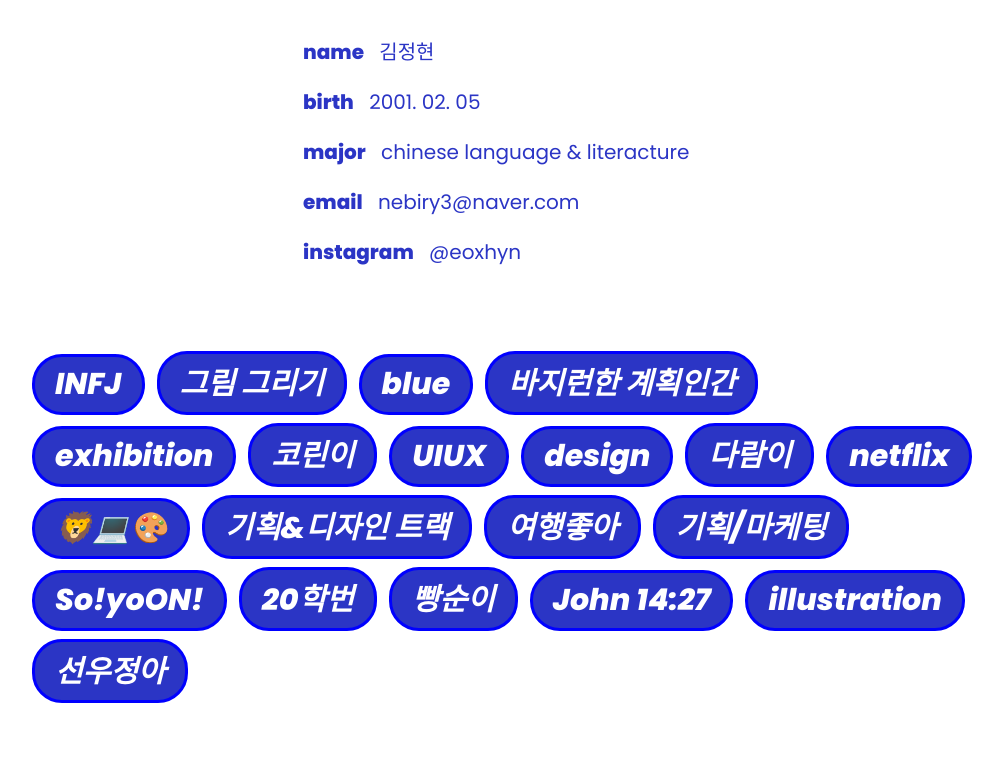
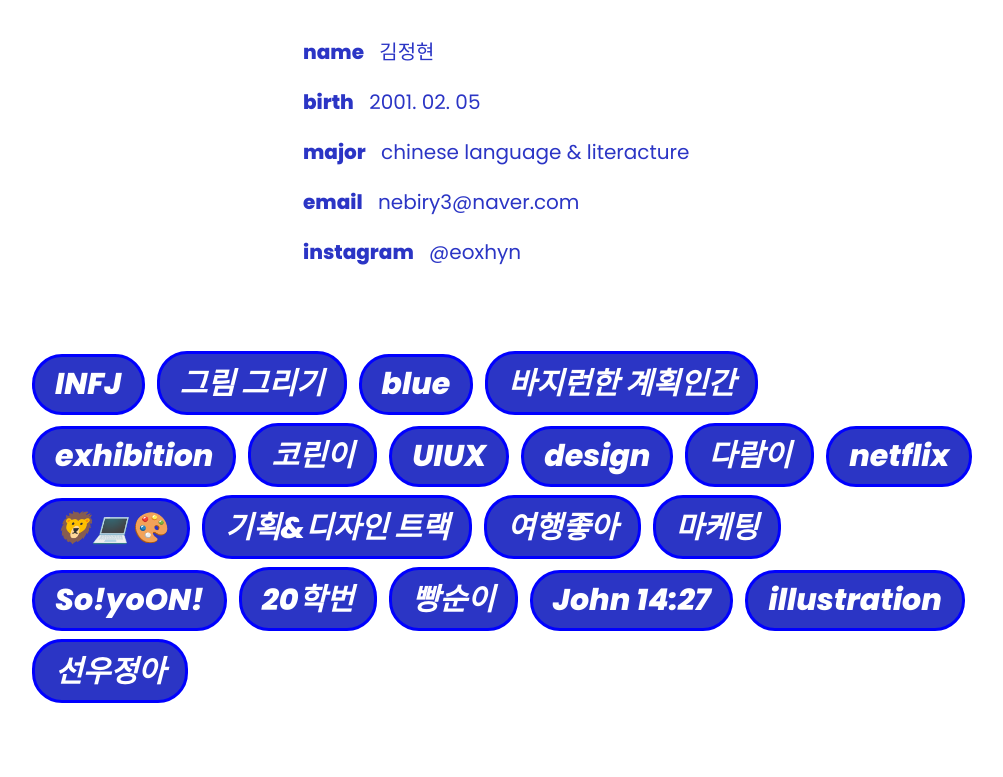
Before and after one commit to rovhynee/rovhynee.github.io, a plain HTML site: page aboutme.html in a window 1280 px wide. Shown: the part 628-1405 px from the top of the page, without its empty margins (137-1140 px from the left). Drawn offline with Linux system fonts and the light colour scheme; a web font is replaced by a local one.

Commit message:
Update aboutme.html

```diff
--- a/aboutme.html
+++ b/aboutme.html
@@ -49,7 +49,7 @@
             <p class="tmi">🦁💻🎨</p>
             <p class="tmi">기획&디자인 트랙</p>
             <p class="tmi">여행좋아</p>
-            <p class="tmi">기획/마케팅</p>
+            <p class="tmi">마케팅</p>
             <p class="tmi">So!yoON!</p>
             <p class="tmi">20학번</p>
             <p class="tmi">빵순이</p>
```
